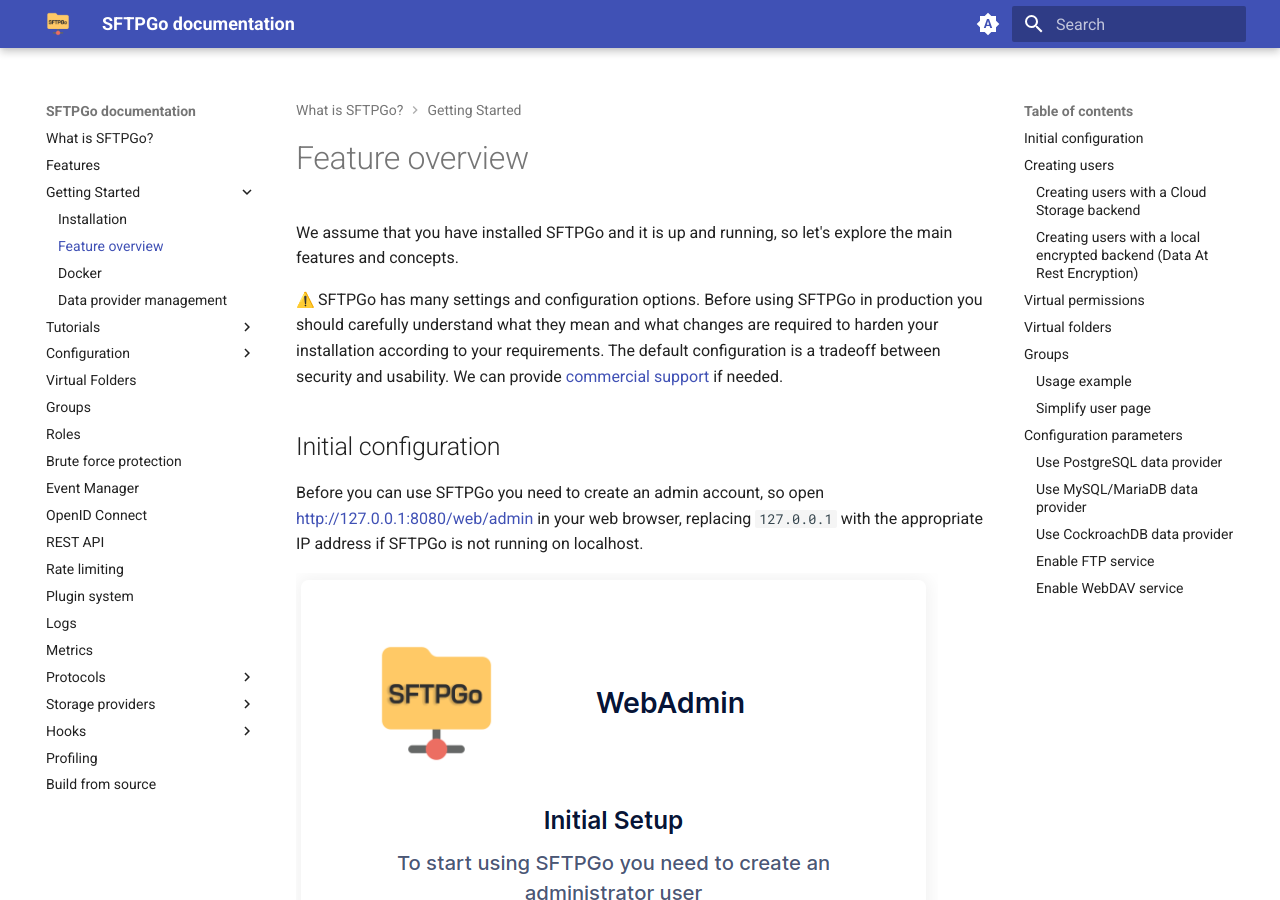
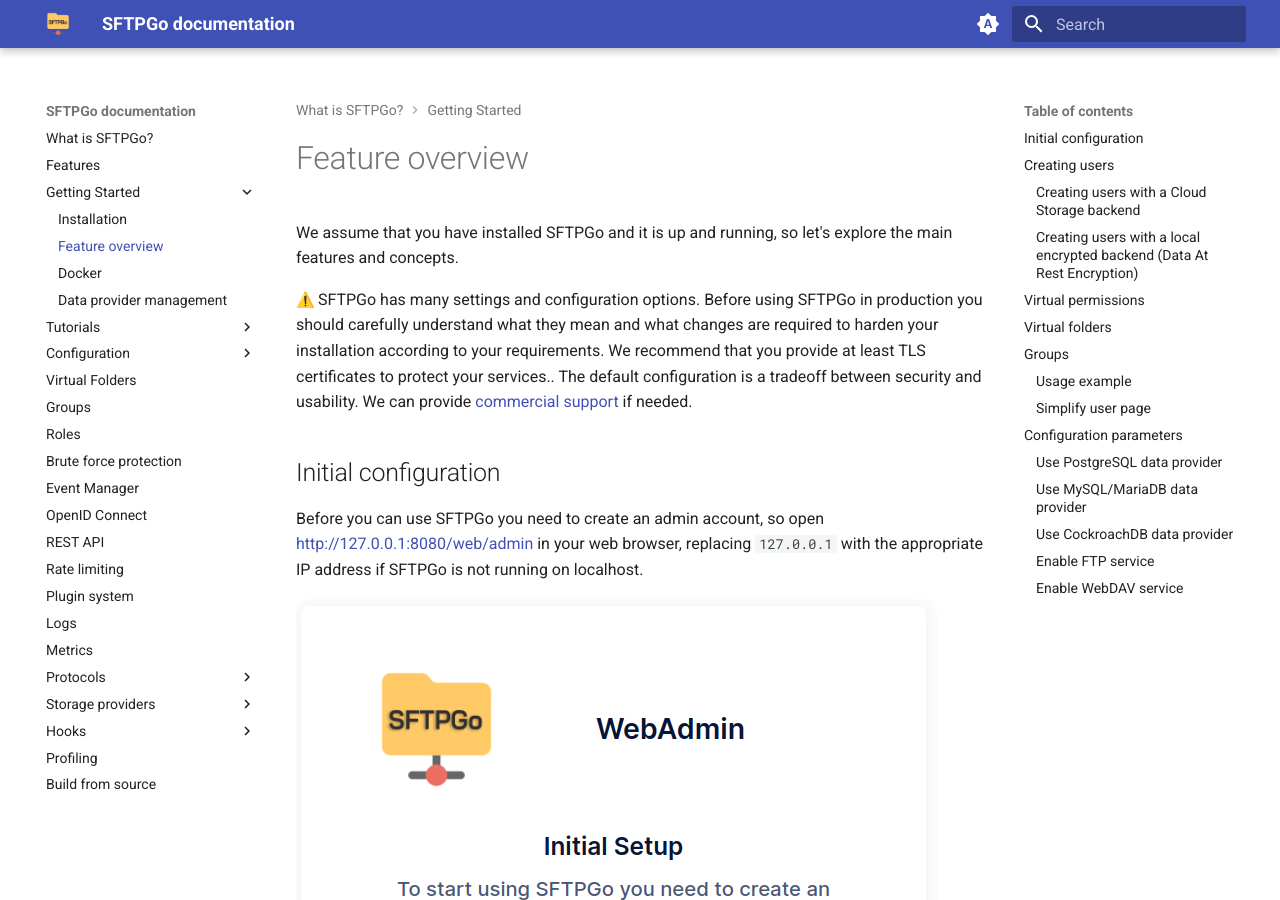
Before and after one commit to sftpgo/docs, an MkDocs documentation site: the page built from docs/initial-configuration.md, in a window 1280 px wide and 900 px high. Built offline with MkDocs 1.6.1 and Material for MkDocs 9.7.7, drawn with Linux system fonts in a browser that asks for light colours; emoji names are drawn with the system emoji font; the version menu is left out.

Commit message:
suggest to provide TLS certificates
Signed-off-by: Nicola Murino <nicola.murino@gmail.com>

```diff
--- a/docs/initial-configuration.md
+++ b/docs/initial-configuration.md
@@ -2,7 +2,7 @@
 
 We assume that you have installed SFTPGo and it is up and running, so let's explore the main features and concepts.
 
-:warning: SFTPGo has many settings and configuration options. Before using SFTPGo in production you should carefully understand what they mean and what changes are required to harden your installation according to your requirements. The default configuration is a tradeoff between security and usability. We can provide [commercial support](https://sftpgo.com/#pricing){:target="_blank"} if needed.
+:warning: SFTPGo has many settings and configuration options. Before using SFTPGo in production you should carefully understand what they mean and what changes are required to harden your installation according to your requirements. We recommend that you provide at least TLS certificates to protect your services.. The default configuration is a tradeoff between security and usability. We can provide [commercial support](https://sftpgo.com/#pricing){:target="_blank"} if needed.
 
 ## Initial configuration
 
```
